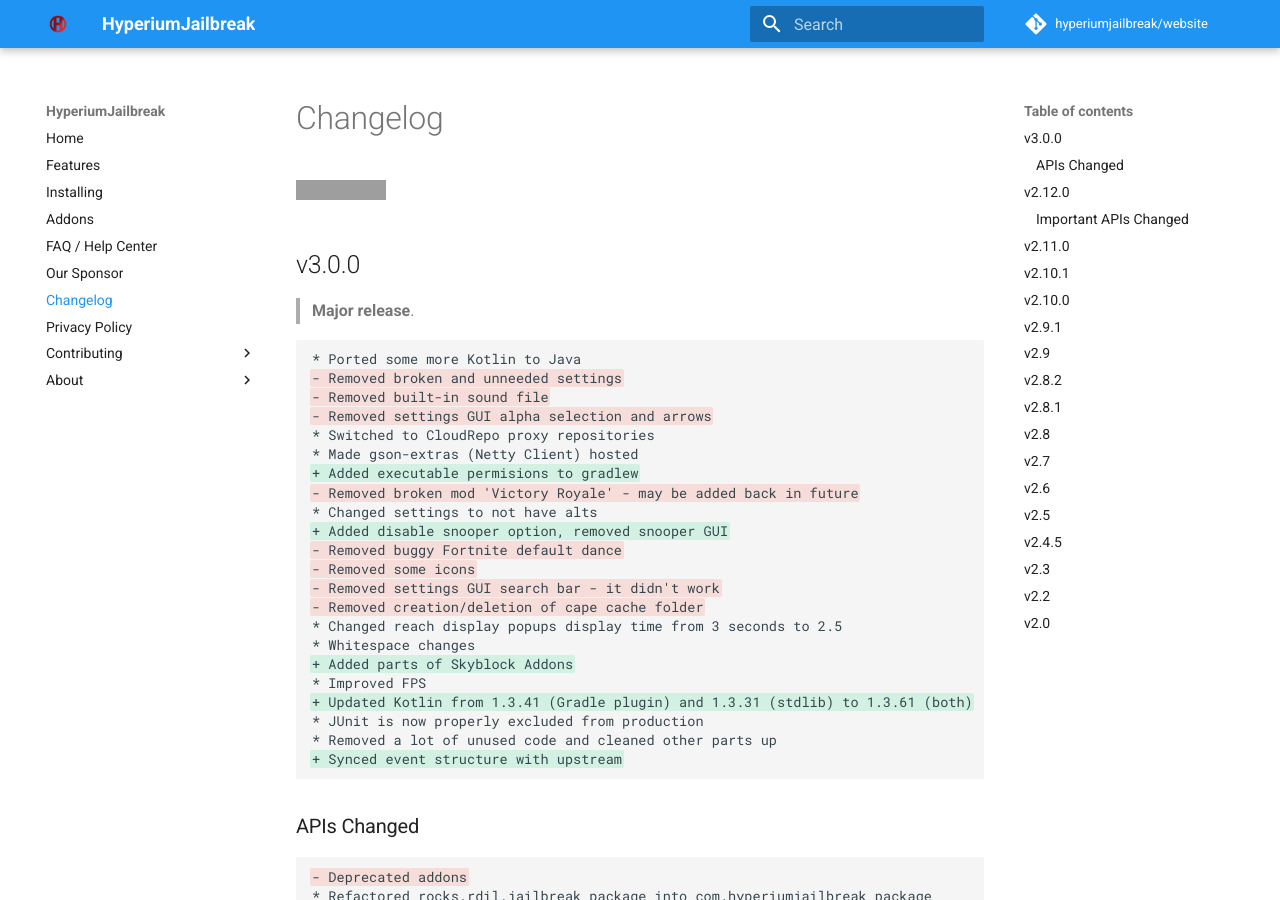
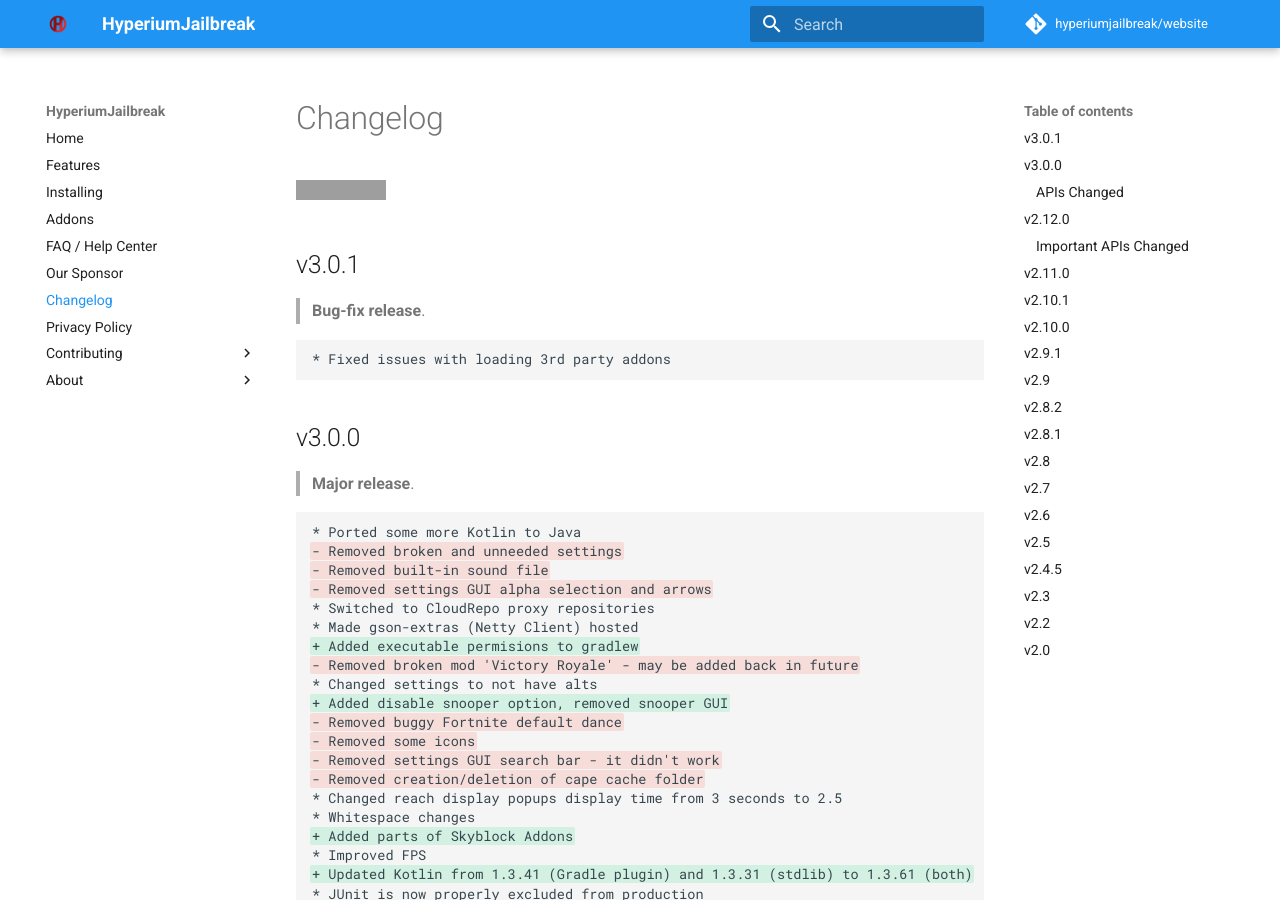
Before and after one commit to hyperiumjailbreak/hyperiumjailbreak.github.io, an MkDocs documentation site: the page built from docs/changelog.md, in a window 1280 px wide and 900 px high. Built offline with MkDocs 1.6.1 and Material for MkDocs 9.7.7, drawn with Linux system fonts in a browser that asks for light colours; comment, search, counter and statistics services are not loaded; grey boxes are pictures that could not be loaded.

Commit message:
changelog

````diff
--- a/docs/changelog.md
+++ b/docs/changelog.md
@@ -1,6 +1,14 @@
 # Changelog
 
 [![Commits since latest stable](https://img.shields.io/github/commits-since/hyperiumjailbreak/client/latest.svg?color=blueviolet)](https://github.com/hyperiumjailbreak/client/commits/master)
+
+## v3.0.1
+
+> **Bug-fix release**.
+
+```diff
+* Fixed issues with loading 3rd party addons
+```
 
 ## v3.0.0
 
````
